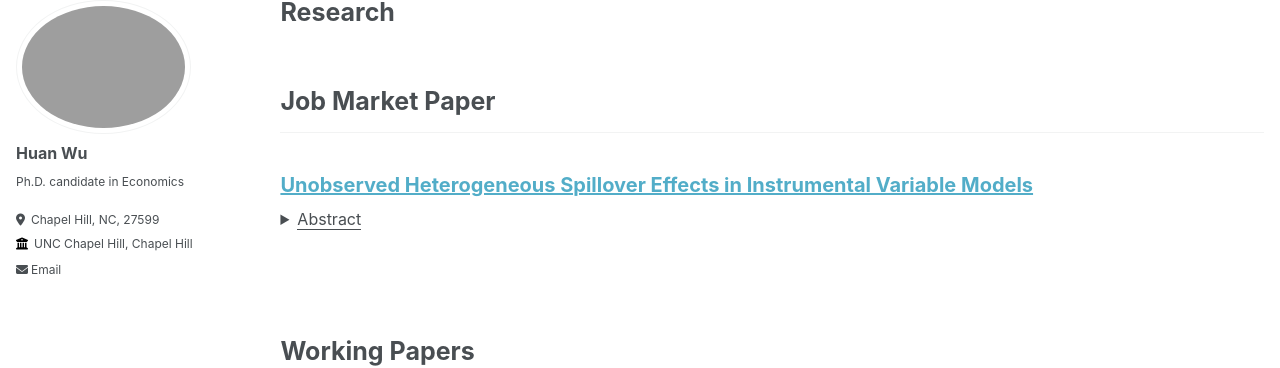
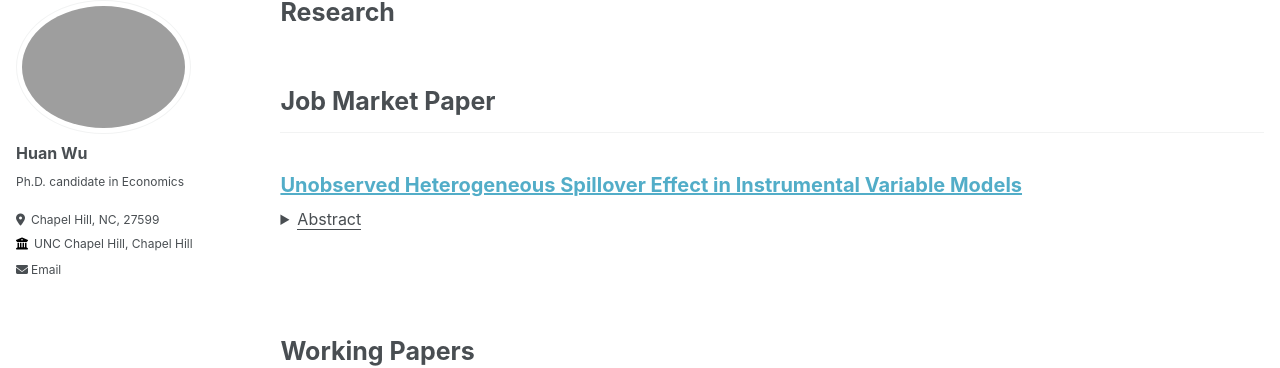
Before and after one commit to huanwu-econ/huanwu-econ.github.io, a Jekyll site: the page built from _pages/publications.md, in a window 1280 px wide and 900 px high. Shown: the part 102-470 px from the top of the window. Built offline with Jekyll 4.4.1, drawn with Linux system fonts in a browser that asks for light colours.

Commit message:
Update publications.md

```diff
--- a/_pages/publications.md
+++ b/_pages/publications.md
@@ -26,7 +26,7 @@ author_profile: true
 # Job Market Paper
 ***
 
-## [Unobserved Heterogeneous Spillover Effects in Instrumental Variable Models](https://huanwu-econ.github.io/files/JMP_Wu.pdf)
+## [Unobserved Heterogeneous Spillover Effect in Instrumental Variable Models](https://huanwu-econ.github.io/files/JMP_Wu.pdf)
 
 <details>
    <summary><u>Abstract</u></summary>
```
